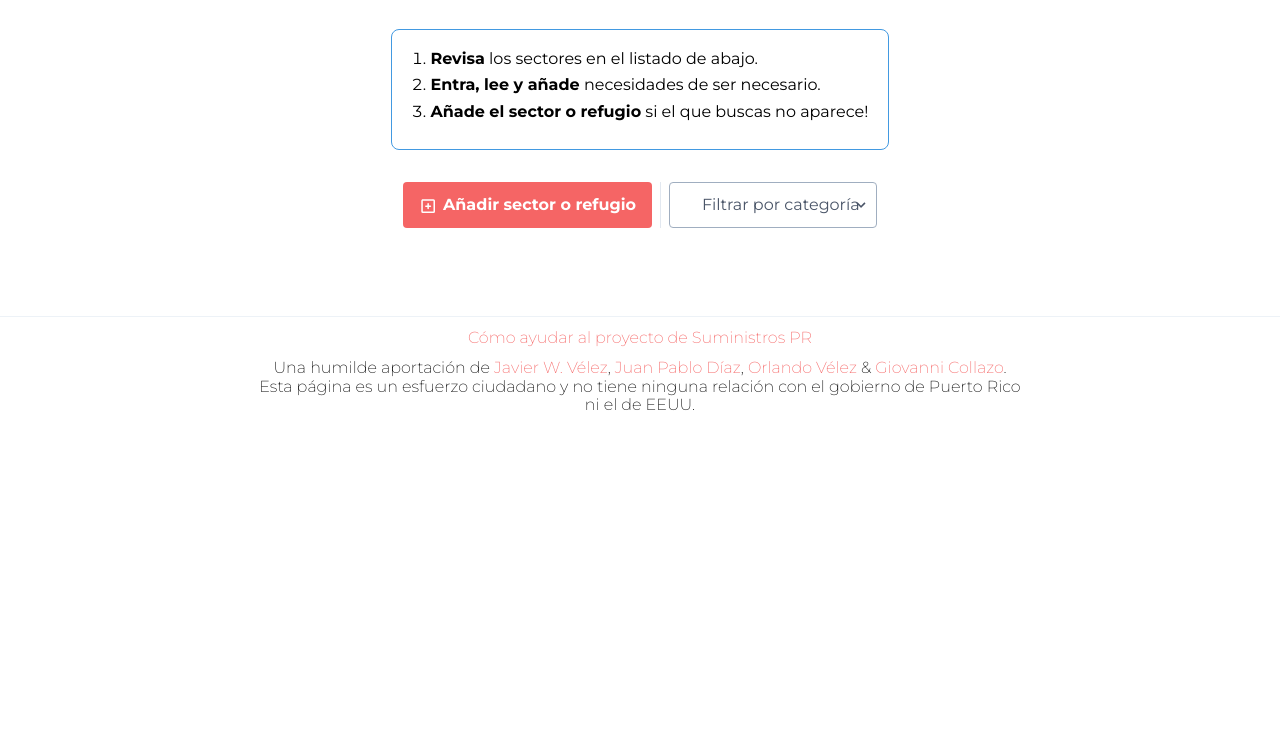
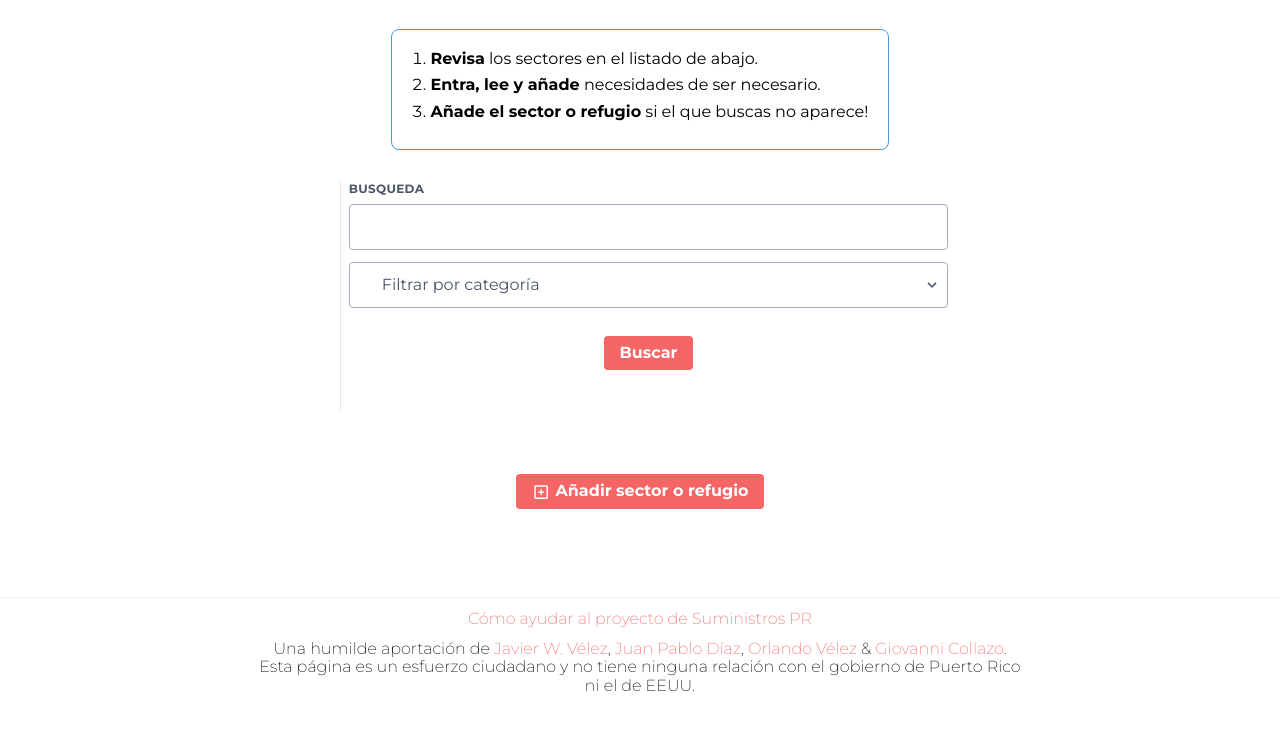
Before and after one commit to Code4PuertoRico/suministrospr, a Django app: template suministrospr/suministros/templates/suministros/suministro_list.html in a window 1280 px wide. Shown: the part 188-919 px from the top of the page. Before the commit the page ends 598 px from the top, so only its background shows below. Run offline with Django 3.2, Linux system fonts and the light colour scheme; the template is opened without the code that fills it, so the values that code supplies are empty; some libraries are stand-ins or nearby versions.

Commit message:
Added first iteration of search form to main page and to search page. - Tags dropdown does search on change. Form submit button needs to be pressed. - Input field takes free text and is not required to search with tag filter.
Signed-off-by: Froilan Irizarry <froilan@froilanirizarry.me>

```diff
--- a/suministrospr/suministros/templates/suministros/suministro_list.html
+++ b/suministrospr/suministros/templates/suministros/suministro_list.html
@@ -22,19 +22,14 @@
   </div>
 </div>
 <div class="main__about main__about--actions">
-
-  <div class="main__about--button">
-    <a href="{% url 'suministro-add' %}">
-    <svg class="fill-current w-4 h-4 mr-2" xmlns="http://www.w3.org/2000/svg" viewBox="0 0 21 21"><path class="heroicon-ui" d="M5 3h14a2 2 0 0 1 2 2v14a2 2 0 0 1-2 2H5a2 2 0 0 1-2-2V5c0-1.1.9-2 2-2zm0 2v14h14V5H5zm8 6h2a1 1 0 0 1 0 2h-2v2a1 1 0 0 1-2 0v-2H9a1 1 0 0 1 0-2h2V9a1 1 0 0 1 2 0v2z"/></svg>
-    <span>Añadir sector o refugio</span>
-    </a>
-  </div>
-
   <form action="{% url 'suministro-search' %}" method="GET">
     <div class="main__actions--form">
       <div class="actions__form--container">
+        <div class="input__container">
+          <label>Busqueda</label>
+          <input type="text" name="q" value=""/>
           <div class="relative">
-          <select name="tag" onchange="this.form.submit()">
+            <select name="tag">
               <option value="">Filtrar por categoría</option>
               {% for value, label in filter_form.fields.tag.choices %}
               <option value="{{ value }}">{{ label }}</option>
@@ -44,12 +39,22 @@
               <svg xmlns="http://www.w3.org/2000/svg" viewBox="0 0 20 20"><path d="M9.293 12.95l.707.707L15.657 8l-1.414-1.414L10 10.828 5.757 6.586 4.343 8z"/></svg>
             </div>
           </div>
+          <div class="main__search--button">
+            <button type="submit">Buscar</button>
+          </div>
+        </div>
       </div>
     </div>
   </form>
-
 </div>
-
+<div class="main__about main__about--actions">
+  <div class="main__about--button">
+    <a href="{% url 'suministro-add' %}">
+    <svg class="fill-current w-4 h-4 mr-2" xmlns="http://www.w3.org/2000/svg" viewBox="0 0 21 21"><path class="heroicon-ui" d="M5 3h14a2 2 0 0 1 2 2v14a2 2 0 0 1-2 2H5a2 2 0 0 1-2-2V5c0-1.1.9-2 2-2zm0 2v14h14V5H5zm8 6h2a1 1 0 0 1 0 2h-2v2a1 1 0 0 1-2 0v-2H9a1 1 0 0 1 0-2h2V9a1 1 0 0 1 2 0v2z"/></svg>
+    <span>Añadir sector o refugio</span>
+    </a>
+  </div>
+</div>
 <div class="main__munigrid">
 
   <div class="main__munigrid main__munigrid--container">
```
Also changed, not shown: suministrospr/suministros/templates/suministros/search.html (+11 -10 lines). Lines whose indentation alone changed are shown as unchanged.
